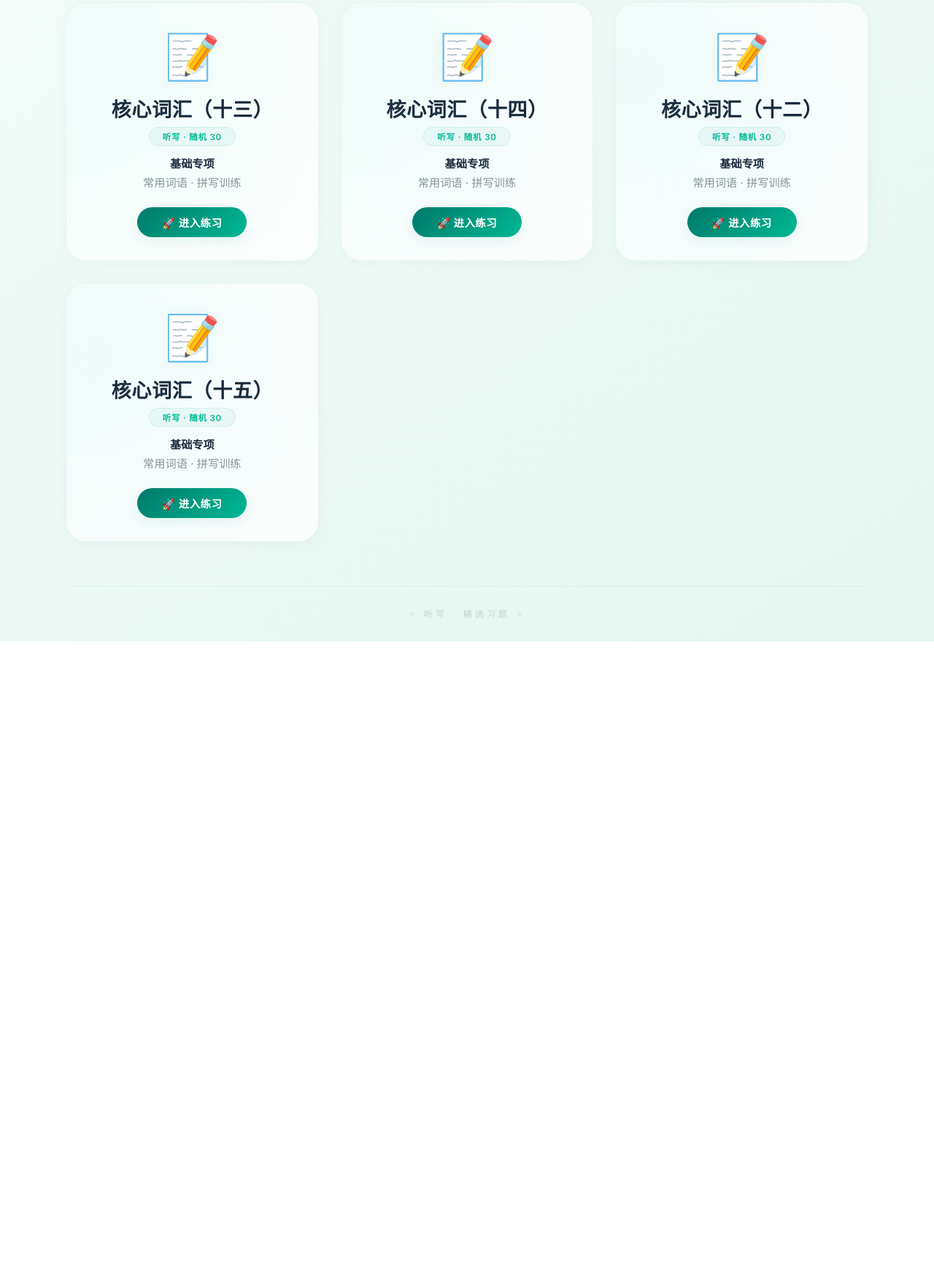
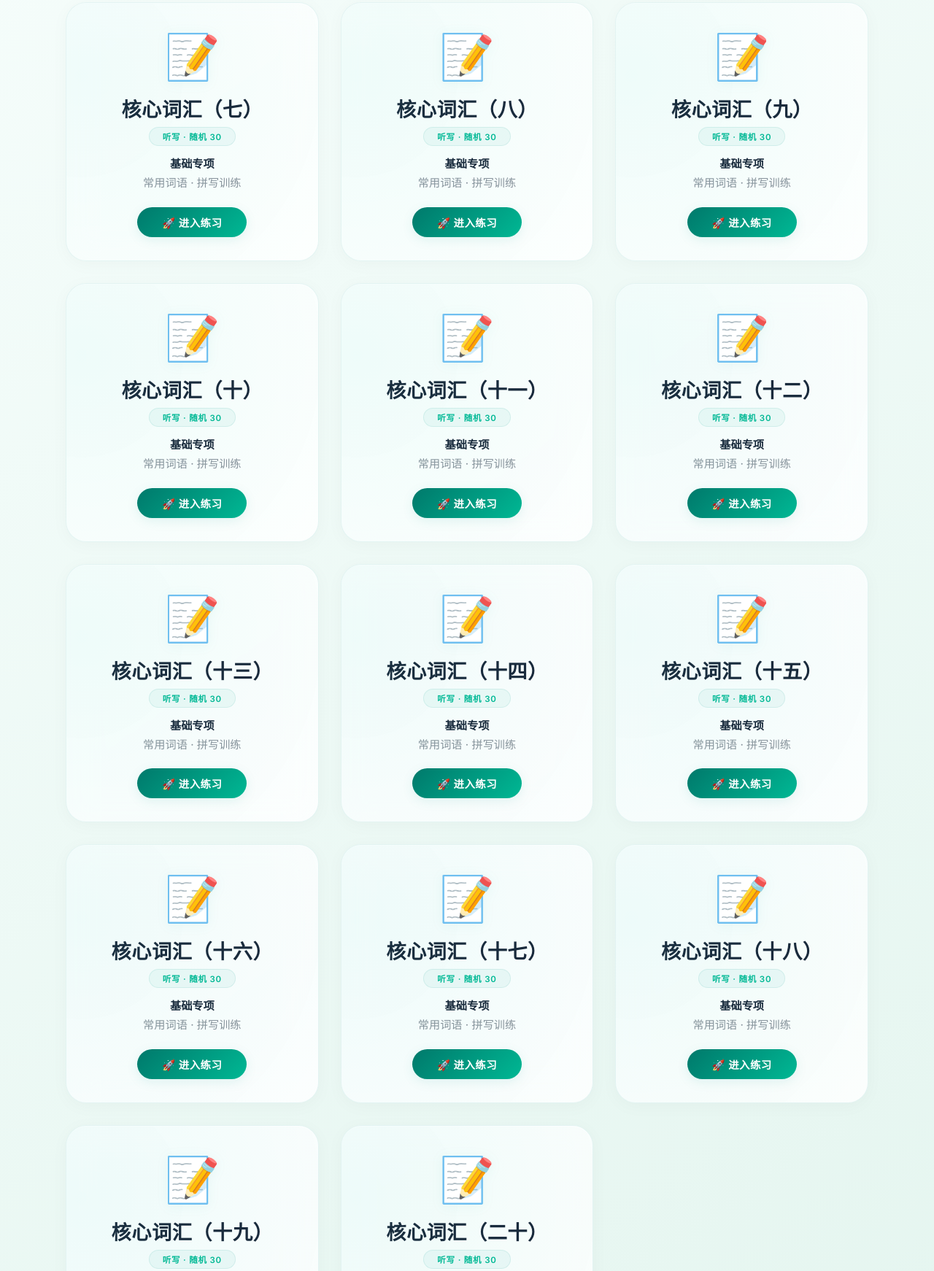
Before and after one commit to wusheng-AI/Junior-college-to-bachelor-s-degree, a plain HTML site: page Core-vocabulary/Core-vocabulary.html in a window 1280 px wide. Shown: the part 976-2718 px from the top of the page at 73% size. Before the commit the page ends 1855 px from the top, so only its background shows below. Drawn offline with nearby package versions, Linux system fonts and the light colour scheme.

Commit message:
Update Core-vocabulary.html

```diff
--- a/Core-vocabulary/Core-vocabulary.html
+++ b/Core-vocabulary/Core-vocabulary.html
@@ -428,6 +428,78 @@ body::after {
             </a>
 
 
+            <a href="part-seven.html" class="card" target="_blank">
+                <div class="icon">📝</div>
+                <h2>核心词汇（七）</h2>
+                <div class="badge">听写 · 随机 30</div>
+                <div class="desc">
+                    <strong>基础专项</strong><br />
+                    常用词语 · 拼写训练
+                </div>
+                <span class="enter-btn">🚀 进入练习</span>
+            </a>
+
+
+            <a href="part-eight.html" class="card" target="_blank">
+                <div class="icon">📝</div>
+                <h2>核心词汇（八）</h2>
+                <div class="badge">听写 · 随机 30</div>
+                <div class="desc">
+                    <strong>基础专项</strong><br />
+                    常用词语 · 拼写训练
+                </div>
+                <span class="enter-btn">🚀 进入练习</span>
+            </a>
+
+
+            <a href="part-nine.html" class="card" target="_blank">
+                <div class="icon">📝</div>
+                <h2>核心词汇（九）</h2>
+                <div class="badge">听写 · 随机 30</div>
+                <div class="desc">
+                    <strong>基础专项</strong><br />
+                    常用词语 · 拼写训练
+                </div>
+                <span class="enter-btn">🚀 进入练习</span>
+            </a>
+
+
+            <a href="part-ten.html" class="card" target="_blank">
+                <div class="icon">📝</div>
+                <h2>核心词汇（十）</h2>
+                <div class="badge">听写 · 随机 30</div>
+                <div class="desc">
+                    <strong>基础专项</strong><br />
+                    常用词语 · 拼写训练
+                </div>
+                <span class="enter-btn">🚀 进入练习</span>
+            </a>
+
+
+            <a href="part-eleven.html" class="card" target="_blank">
+                <div class="icon">📝</div>
+                <h2>核心词汇（十一）</h2>
+                <div class="badge">听写 · 随机 30</div>
+                <div class="desc">
+                    <strong>基础专项</strong><br />
+                    常用词语 · 拼写训练
+                </div>
+                <span class="enter-btn">🚀 进入练习</span>
+            </a>
+
+
+            <a href="part-twelve.html" class="card" target="_blank">
+                <div class="icon">📝</div>
+                <h2>核心词汇（十二）</h2>
+                <div class="badge">听写 · 随机 30</div>
+                <div class="desc">
+                    <strong>基础专项</strong><br />
+                    常用词语 · 拼写训练
+                </div>
+                <span class="enter-btn">🚀 进入练习</span>
+            </a>
+
+
             <a href="part-thirteen.html" class="card" target="_blank">
                 <div class="icon">📝</div>
                 <h2>核心词汇（十三）</h2>
@@ -452,9 +524,9 @@ body::after {
             </a>
 
 
-            <a href="part-twelve.html" class="card" target="_blank">
+             <a href="part-fifteen.html" class="card" target="_blank">
                 <div class="icon">📝</div>
-                <h2>核心词汇（十二）</h2>
+                <h2>核心词汇（十五）</h2>
                 <div class="badge">听写 · 随机 30</div>
                 <div class="desc">
                     <strong>基础专项</strong><br />
@@ -464,9 +536,56 @@ body::after {
             </a>
 
 
-             <a href="part-fifteen.html" class="card" target="_blank">
+            <a href="part-sixteen.html" class="card" target="_blank">
                 <div class="icon">📝</div>
-                <h2>核心词汇（十五）</h2>
+                <h2>核心词汇（十六）</h2>
+                <div class="badge">听写 · 随机 30</div>
+                <div class="desc">
+                    <strong>基础专项</strong><br />
+                    常用词语 · 拼写训练
+                </div>
+                <span class="enter-btn">🚀 进入练习</span>
+            </a>
+
+
+            <a href="part-seventeen.html" class="card" target="_blank">
+                <div class="icon">📝</div>
+                <h2>核心词汇（十七）</h2>
+                <div class="badge">听写 · 随机 30</div>
+                <div class="desc">
+                    <strong>基础专项</strong><br />
+                    常用词语 · 拼写训练
+                </div>
+                <span class="enter-btn">🚀 进入练习</span>
+            </a>
+
+
+            <a href="part-eighteen.html" class="card" target="_blank">
+                <div class="icon">📝</div>
+                <h2>核心词汇（十八）</h2>
+                <div class="badge">听写 · 随机 30</div>
+                <div class="desc">
+                    <strong>基础专项</strong><br />
+                    常用词语 · 拼写训练
+                </div>
+                <span class="enter-btn">🚀 进入练习</span>
+            </a>
+
+            <a href="part-nineteen.html" class="card" target="_blank">
+                <div class="icon">📝</div>
+                <h2>核心词汇（十九）</h2>
+                <div class="badge">听写 · 随机 30</div>
+                <div class="desc">
+                    <strong>基础专项</strong><br />
+                    常用词语 · 拼写训练
+                </div>
+                <span class="enter-btn">🚀 进入练习</span>
+            </a>
+
+
+            <a href="part-twenty.html" class="card" target="_blank">
+                <div class="icon">📝</div>
+                <h2>核心词汇（二十）</h2>
                 <div class="badge">听写 · 随机 30</div>
                 <div class="desc">
                     <strong>基础专项</strong><br />
```
